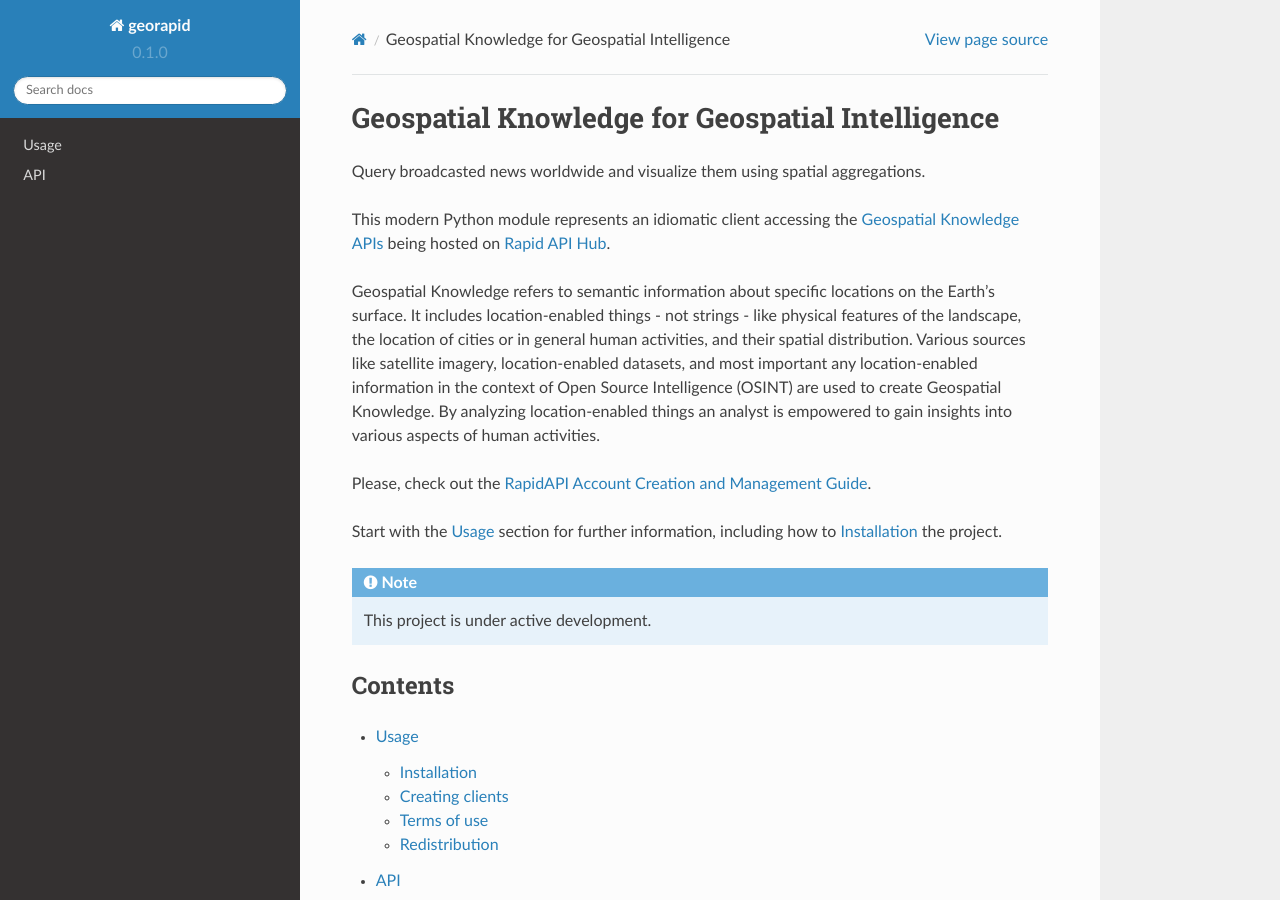
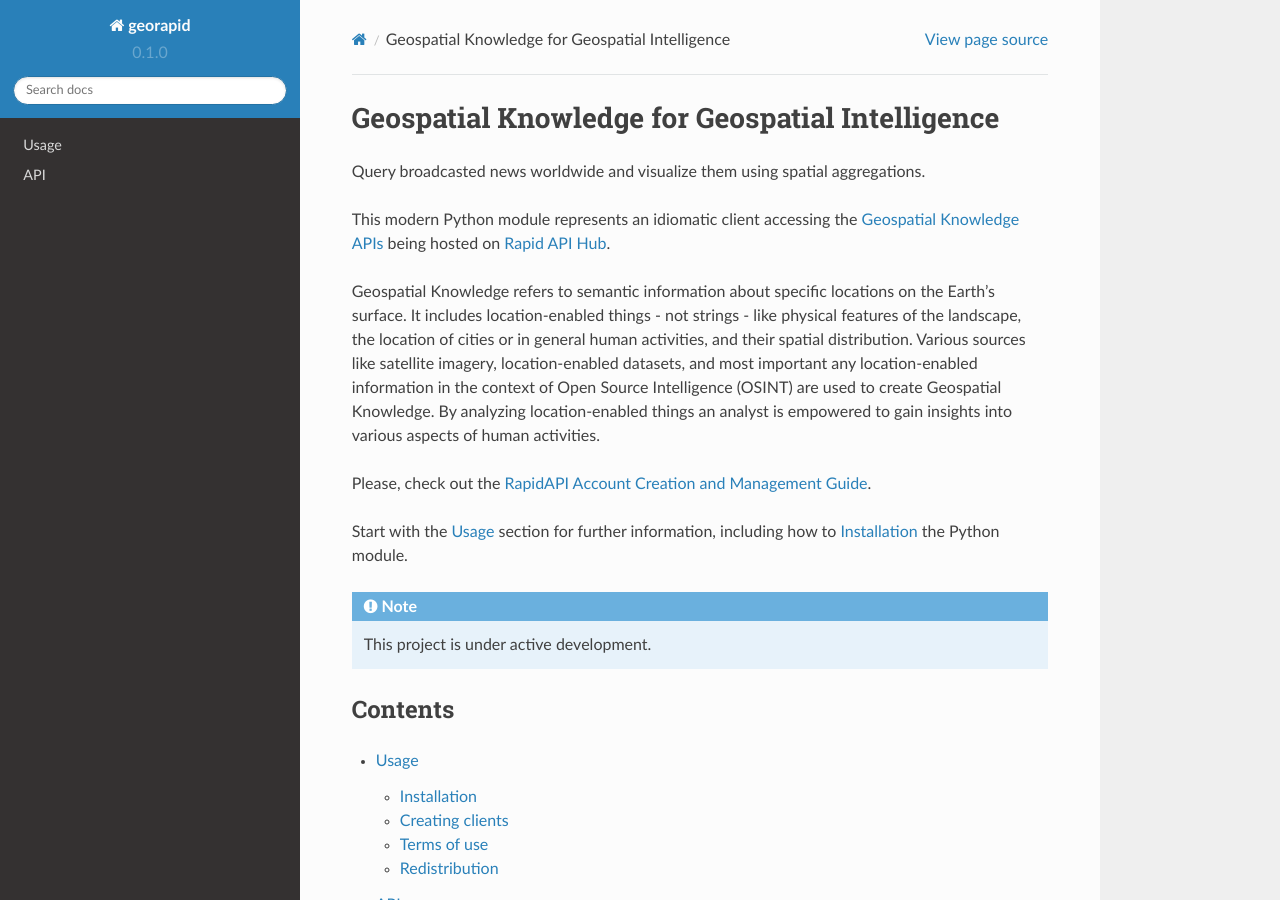
Before and after one commit to Geospatial-AI-DE/georapid-py, a Sphinx documentation site: the page built from docs/source/index.rst, in a window 1280 px wide and 900 px high. Built offline with Sphinx 7.4.7 and the Read the Docs theme 2.0.0, drawn with Linux system fonts in a browser that asks for light colours.

Commit message:
:books Intro update

```diff
--- a/docs/source/index.rst
+++ b/docs/source/index.rst
@@ -13,7 +13,7 @@
 
 
 Start with the :doc:`usage` section for further information, including
-how to :ref:`installation` the project.
+how to :ref:`installation` the Python module.
 
 .. note::
 
```
